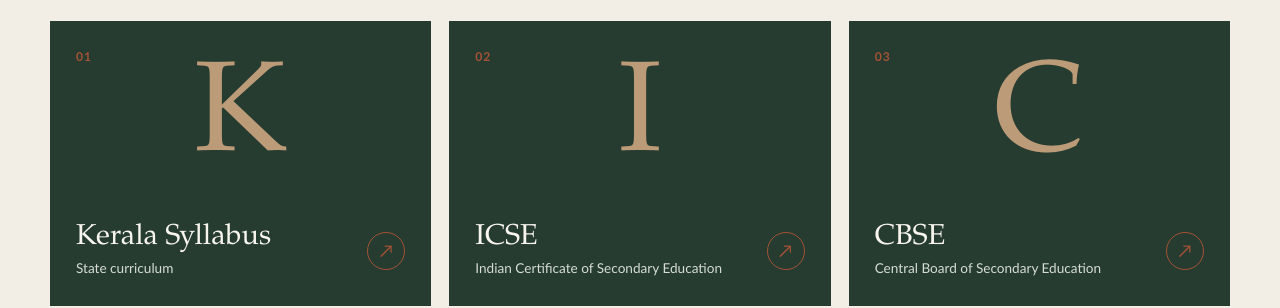
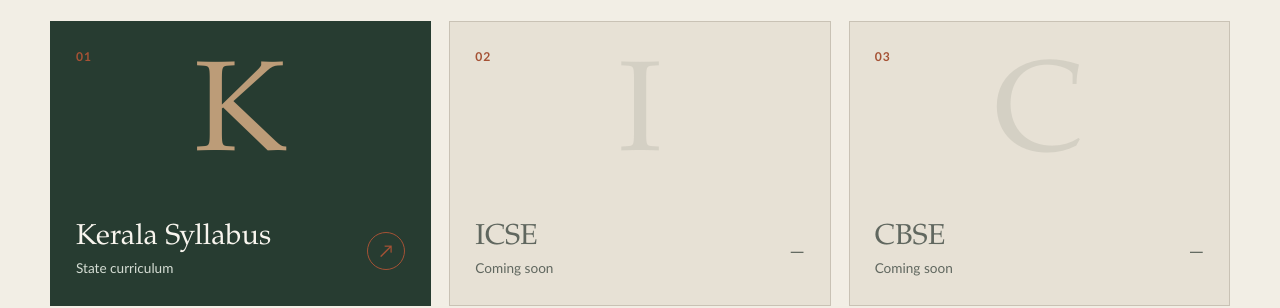
Before and after one commit to mohdzinan/zeeteach, a website: page syllabus.html in a window 1280 px wide. Shown: the part 495-803 px from the top of the page. Drawn offline with Linux system fonts and the light colour scheme.

Commit message:
Mark ICSE and CBSE syllabus as coming soon

```diff
--- a/syllabus.html
+++ b/syllabus.html
@@ -20,8 +20,8 @@
         <section class="subject-section" aria-labelledby="syllabus-heading"><div class="hub-container"><div class="hub-section-heading"><div><p class="eyebrow" data-step>STEP 2 OF 3</p><h2 id="syllabus-heading">Your syllabus</h2></div><span>Choose one to continue.</span></div>
             <div class="stream-grid syllabus-grid">
                 <a class="stream-card stream-card-active" data-syllabus="kerala" href="/streams?grade=11&amp;syllabus=kerala"><span class="stream-number">01</span><span class="stream-symbol" aria-hidden="true">K</span><span class="stream-card-bottom"><span><strong>Kerala Syllabus</strong><small>State curriculum</small></span><span class="card-arrow" aria-hidden="true">↗</span></span></a>
-                <a class="stream-card stream-card-active" data-syllabus="icse" href="/streams?grade=11&amp;syllabus=icse"><span class="stream-number">02</span><span class="stream-symbol" aria-hidden="true">I</span><span class="stream-card-bottom"><span><strong>ICSE</strong><small>Indian Certificate of Secondary Education</small></span><span class="card-arrow" aria-hidden="true">↗</span></span></a>
-                <a class="stream-card stream-card-active" data-syllabus="cbse" href="/streams?grade=11&amp;syllabus=cbse"><span class="stream-number">03</span><span class="stream-symbol" aria-hidden="true">C</span><span class="stream-card-bottom"><span><strong>CBSE</strong><small>Central Board of Secondary Education</small></span><span class="card-arrow" aria-hidden="true">↗</span></span></a>
+                <article class="stream-card stream-card-soon" aria-label="ICSE, coming soon"><span class="stream-number">02</span><span class="stream-symbol" aria-hidden="true">I</span><span class="stream-card-bottom"><span><strong>ICSE</strong><small>Coming soon</small></span><span class="card-lock" aria-hidden="true">—</span></span></article>
+                <article class="stream-card stream-card-soon" aria-label="CBSE, coming soon"><span class="stream-number">03</span><span class="stream-symbol" aria-hidden="true">C</span><span class="stream-card-bottom"><span><strong>CBSE</strong><small>Coming soon</small></span><span class="card-lock" aria-hidden="true">—</span></span></article>
             </div>
         </div></section>
     </main>
```
